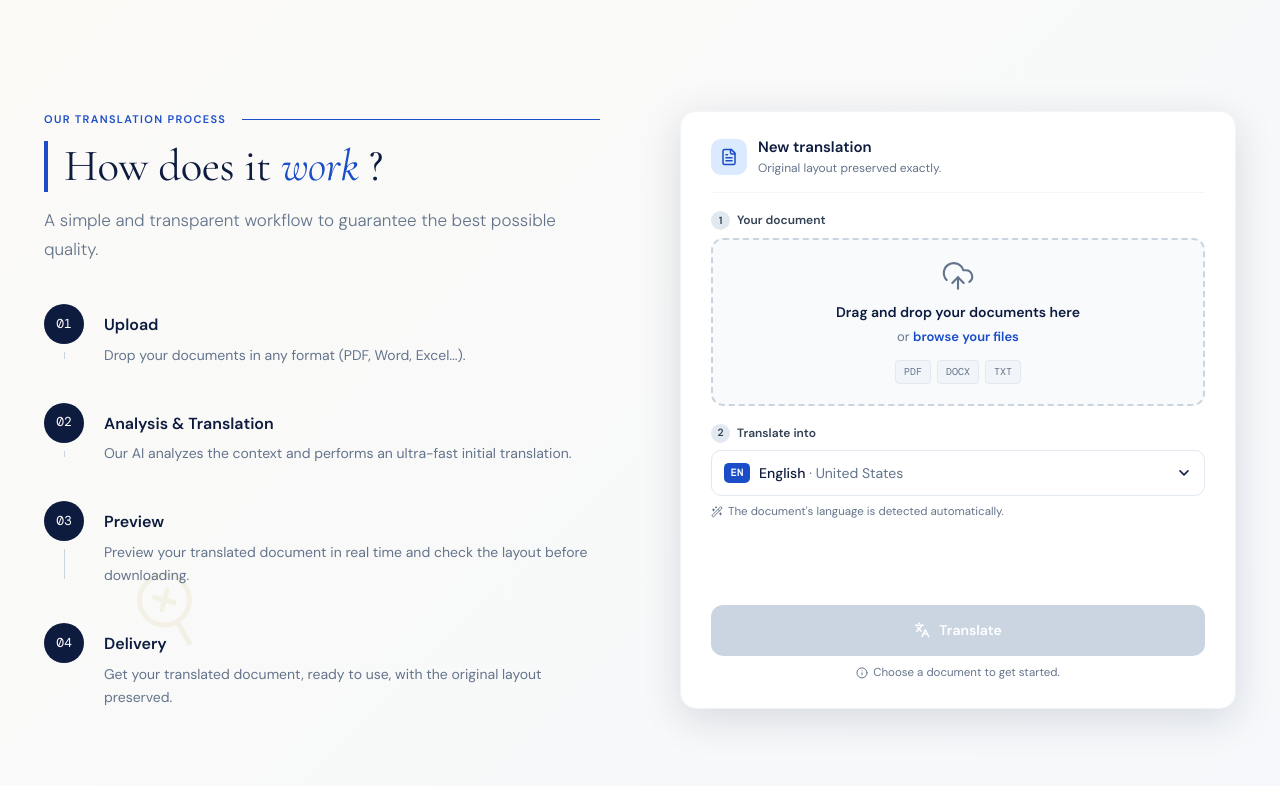
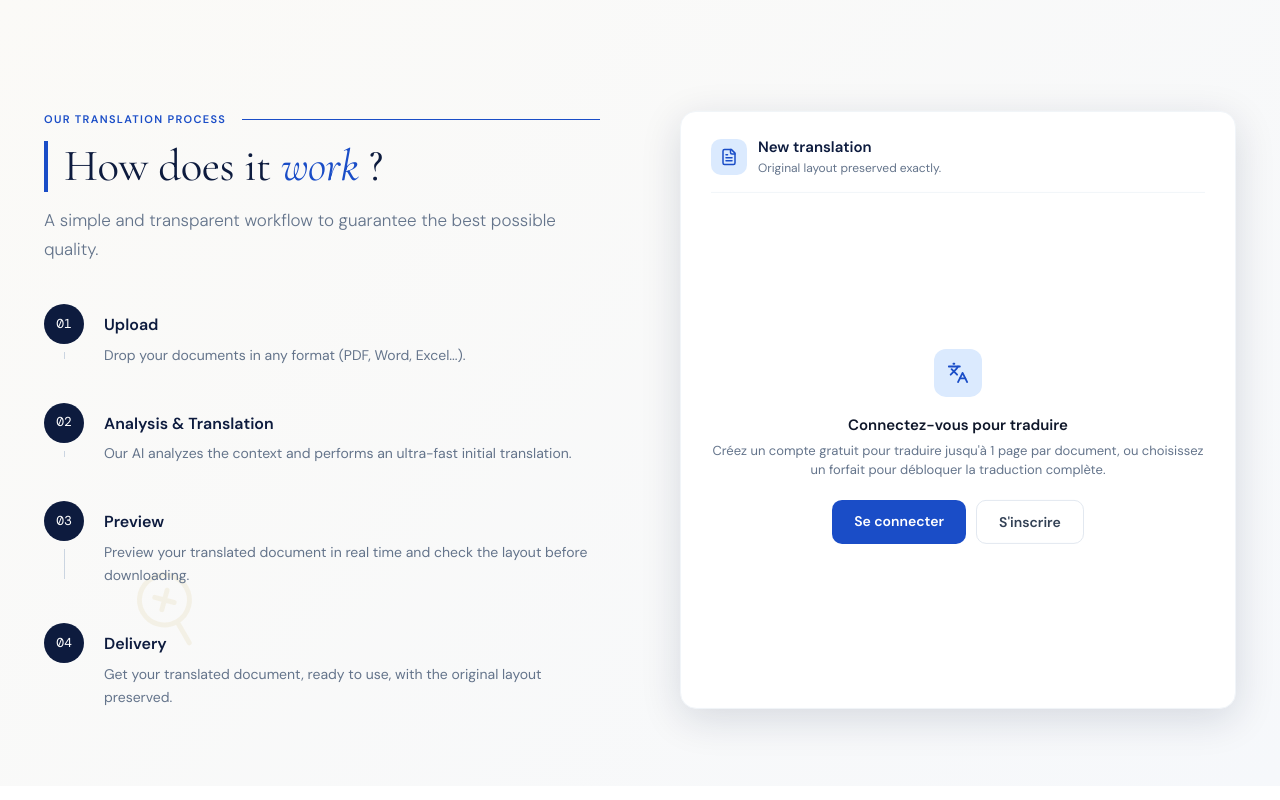
Before and after one commit to EagleFox31/Pr-cis-Translation, a React (Vite) app in the folder frontend/: page /home in a window 1280 px wide. Shown: the part 1600-2400 px from the top of the page. Built offline with nearby package versions, Linux system fonts and the light colour scheme; no server answers; a web font is replaced by a local one.

Commit message:
feat(auth): compte obligatoire pour traduire — visiteurs voient un CTA connexion/inscription, gratuit = 1 page

```diff
--- a/frontend/src/components/upload/TranslationSection.tsx
+++ b/frontend/src/components/upload/TranslationSection.tsx
@@ -134,7 +134,51 @@ export default function TranslationSection({
         </div>
       </header>
 
-      <div style={{ flex: 1, display: 'flex', flexDirection: 'column', gap: '18px' }}>
+      {/* Visiteur non connecté → invitation à créer un compte */}
+      {!user && (
+        <div style={{
+          flex: 1, display: 'flex', flexDirection: 'column', alignItems: 'center',
+          justifyContent: 'center', textAlign: 'center', gap: '16px', padding: '20px 0',
+        }}>
+          <div style={{
+            width: '48px', height: '48px', borderRadius: '12px',
+            background: 'var(--blue-light)', color: 'var(--blue)',
+            display: 'flex', alignItems: 'center', justifyContent: 'center',
+          }}>
+            <Languages size={22} strokeWidth={2} />
+          </div>
+          <div>
+            <h4 style={{ fontSize: '15px', fontWeight: 700, color: 'var(--gray-900)', margin: '0 0 4px' }}>
+              Connectez-vous pour traduire
+            </h4>
+            <p style={{ fontSize: '13px', color: 'var(--gray-500)', margin: 0, lineHeight: 1.5 }}>
+              Créez un compte gratuit pour traduire jusqu'à 1 page par document, ou choisissez un forfait pour débloquer la traduction complète.
+            </p>
+          </div>
+          <div style={{ display: 'flex', gap: '10px', marginTop: '4px' }}>
+            <a href="/login" onClick={(e) => { e.preventDefault(); window.location.href = '/login'; }}
+              style={{
+                padding: '10px 22px', borderRadius: '10px',
+                background: 'var(--blue)', color: 'white', fontWeight: 600,
+                fontSize: '14px', textDecoration: 'none', fontFamily: 'inherit',
+              }}>
+              Se connecter
+            </a>
+            <a href="/register" onClick={(e) => { e.preventDefault(); window.location.href = '/register'; }}
+              style={{
+                padding: '10px 22px', borderRadius: '10px',
+                border: '1.5px solid var(--gray-200)', background: 'white',
+                color: 'var(--gray-700)', fontWeight: 600,
+                fontSize: '14px', textDecoration: 'none', fontFamily: 'inherit',
+              }}>
+              S'inscrire
+            </a>
+          </div>
+        </div>
+      )}
+
+      {user ? (
+      <><div style={{ flex: 1, display: 'flex', flexDirection: 'column', gap: '18px' }}>
         {/* Confirmation après sauvegarde en bibliothèque */}
         <AnimatePresence>
           {justReset && !file && (
@@ -429,6 +473,63 @@ export default function TranslationSection({
           </span>
         )}
       </div>
+
+      {/* Action */}
+      <div style={{ position: 'sticky', bottom: 0, background: 'inherit', paddingTop: '8px' }}>
+        <motion.button
+          type="submit"
+          whileHover={ready ? { scale: 1.01 } : {}}
+          whileTap={ready ? { scale: 0.99 } : {}}
+          disabled={!ready}
+          style={{
+            width: '100%',
+            display: 'flex', alignItems: 'center', justifyContent: 'center', gap: '9px',
+            padding: '14px', borderRadius: '12px', border: 'none',
+            background: ready
+              ? 'linear-gradient(135deg, var(--blue) 0%, #1d4ed8 100%)'
+              : 'var(--gray-300)',
+            color: 'white', fontWeight: 600, fontSize: '14px', fontFamily: 'inherit',
+            cursor: ready ? 'pointer' : 'not-allowed',
+            boxShadow: ready ? '0 4px 16px rgba(37,99,235,0.28)' : 'none',
+            transition: 'background 0.2s, box-shadow 0.2s',
+          }}
+        >
+          {isTranslating ? (
+            <>
+              <motion.span
+                animate={{ rotate: 360 }}
+                transition={{ duration: 1, repeat: Infinity, ease: 'linear' }}
+                style={{ display: 'inline-flex' }}
+              >
+                <Loader2 size={16} strokeWidth={2.5} />
+              </motion.span>
+              {t('story.translating')}
+            </>
+          ) : structureMode ? (
+            <>
+              <ScanSearch size={16} strokeWidth={2.2} />
+              {t('story.btn_structure', 'Analyser la structure')}
+            </>
+          ) : (
+            <>
+              <Languages size={16} strokeWidth={2.2} />
+              {t('story.btn_translate')}
+            </>
+          )}
+        </motion.button>
+
+        {!file && !isTranslating && (
+          <span style={{
+            display: 'flex', alignItems: 'center', justifyContent: 'center', gap: '5px',
+            marginTop: '8px', fontSize: '11.5px', color: 'var(--gray-500)',
+          }}>
+            <Info size={12} strokeWidth={2} />
+            {t('story.cta_hint', 'Choisissez un document pour commencer.')}
+          </span>
+        )}
+      </div>
+      </>
+      ) : null}
     </form>
   );
 }
```
